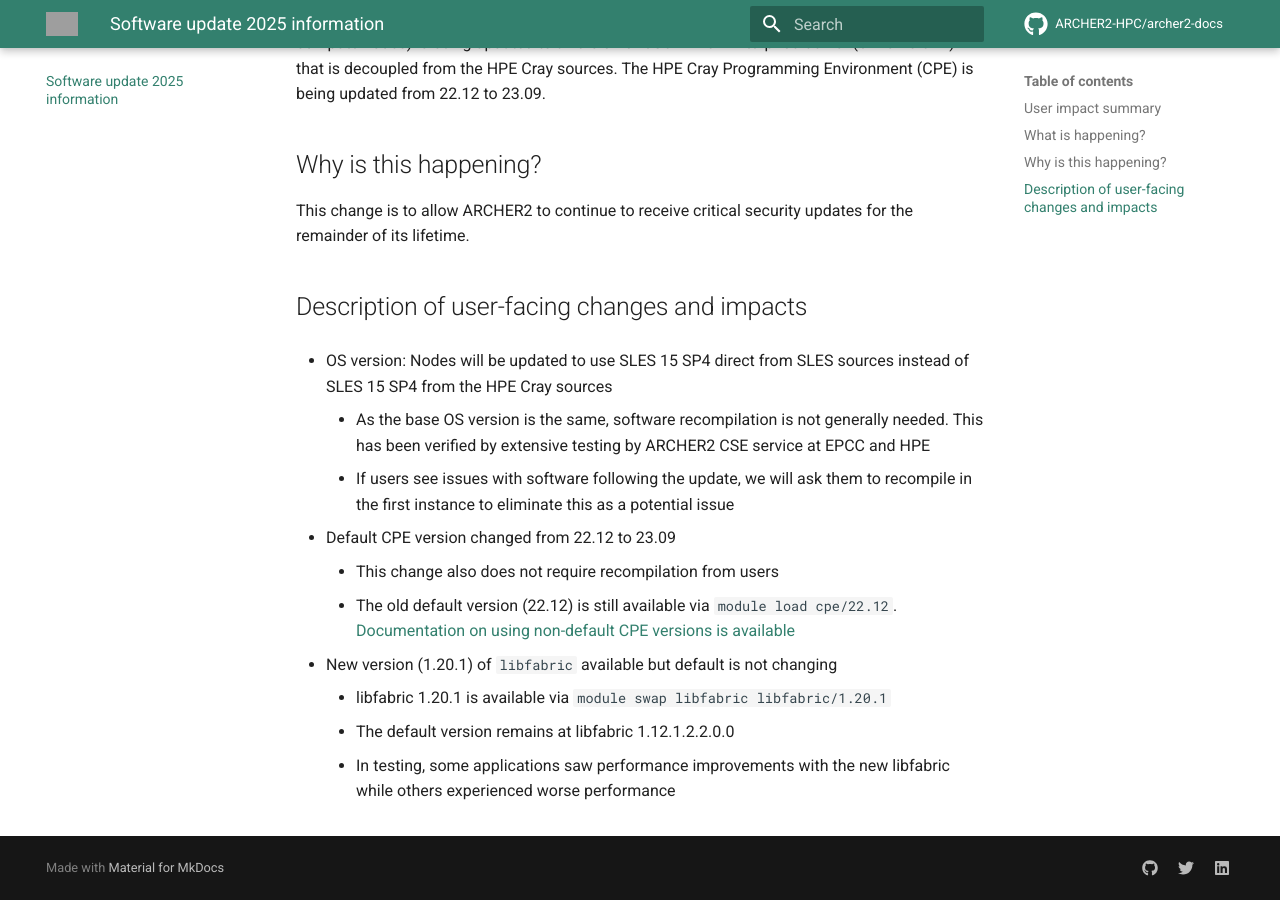
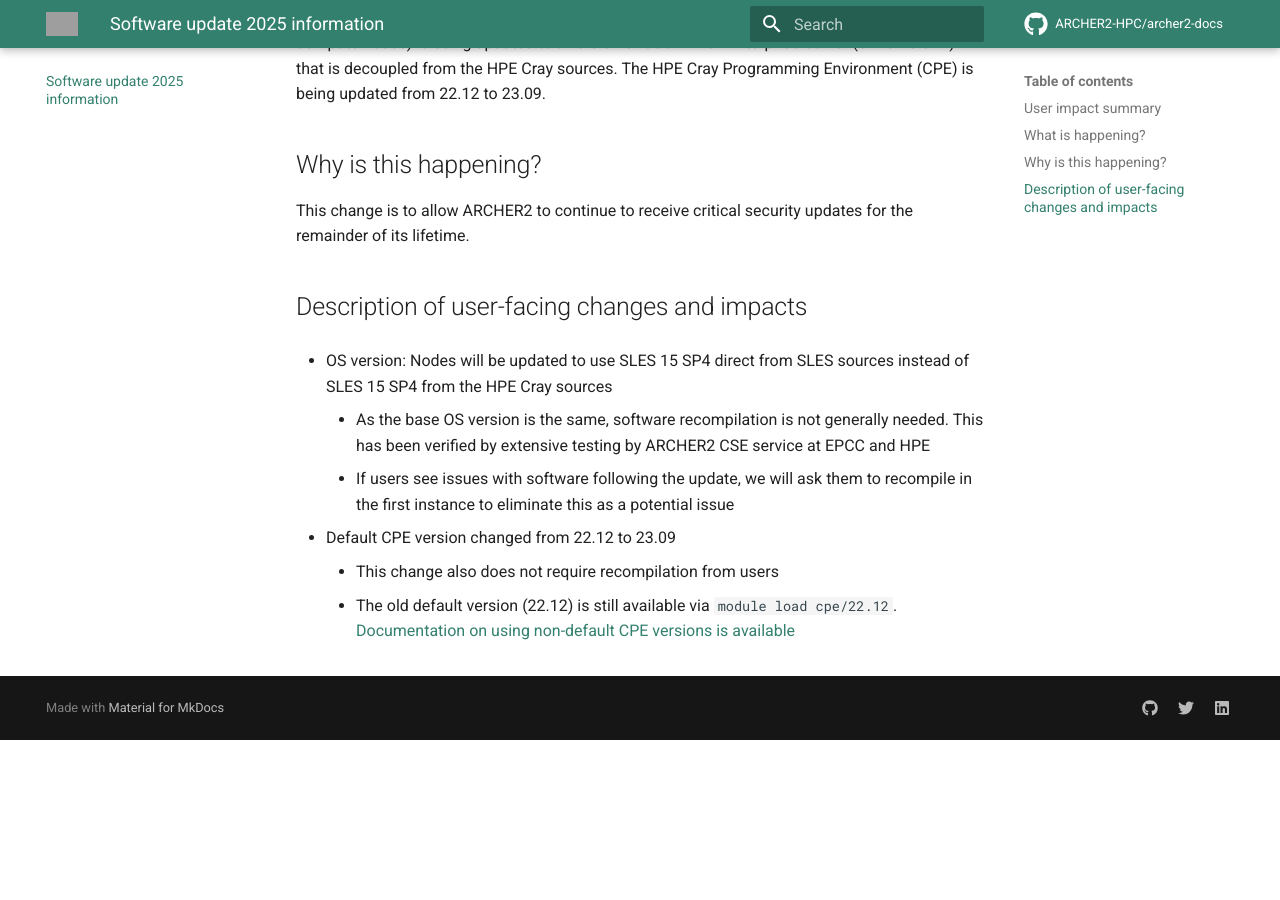
Before and after one commit to ARCHER2-HPC/archer2-docs, an MkDocs documentation site: the page built from docs/software-update-2025/index.md, in a window 1280 px wide and 900 px high, scrolled down 658 px. Built offline with MkDocs 1.6.1 and Material for MkDocs 9.7.7, drawn with Linux system fonts in a browser that asks for light colours; comment, search, counter and statistics services are not loaded; after the commit the page ends 1398 px from its top, so only the background shows below that; grey boxes are pictures that could not be loaded.

Commit message:
Comment out libfabric 1.12 and 1.20 change/default discussion until we are able to provide both modules.

```diff
--- a/docs/software-update-2025/index.md
+++ b/docs/software-update-2025/index.md
@@ -43,8 +43,8 @@
     * The old default version (22.12) is still available via `module load cpe/22.12`.
      [Documentation on using non-default CPE versions is available](https://docs.archer2.ac.uk/user-guide/dev-environment/ #switching-to-a-different-hpe-cray-programming-environment-cpe-release)
 
-* New version (1.20.1) of `libfabric` available but default is not changing
+<!-- * New version (1.20.1) of `libfabric` available but default is not changing
     * libfabric 1.20.1 is available via `module swap libfabric libfabric/1.20.1`
     * The default version remains at libfabric 1.12.1.2.2.0.0
     * In testing, some applications saw performance improvements with the new
-     libfabric while others experienced worse performance
+     libfabric while others experienced worse performance -->
```
